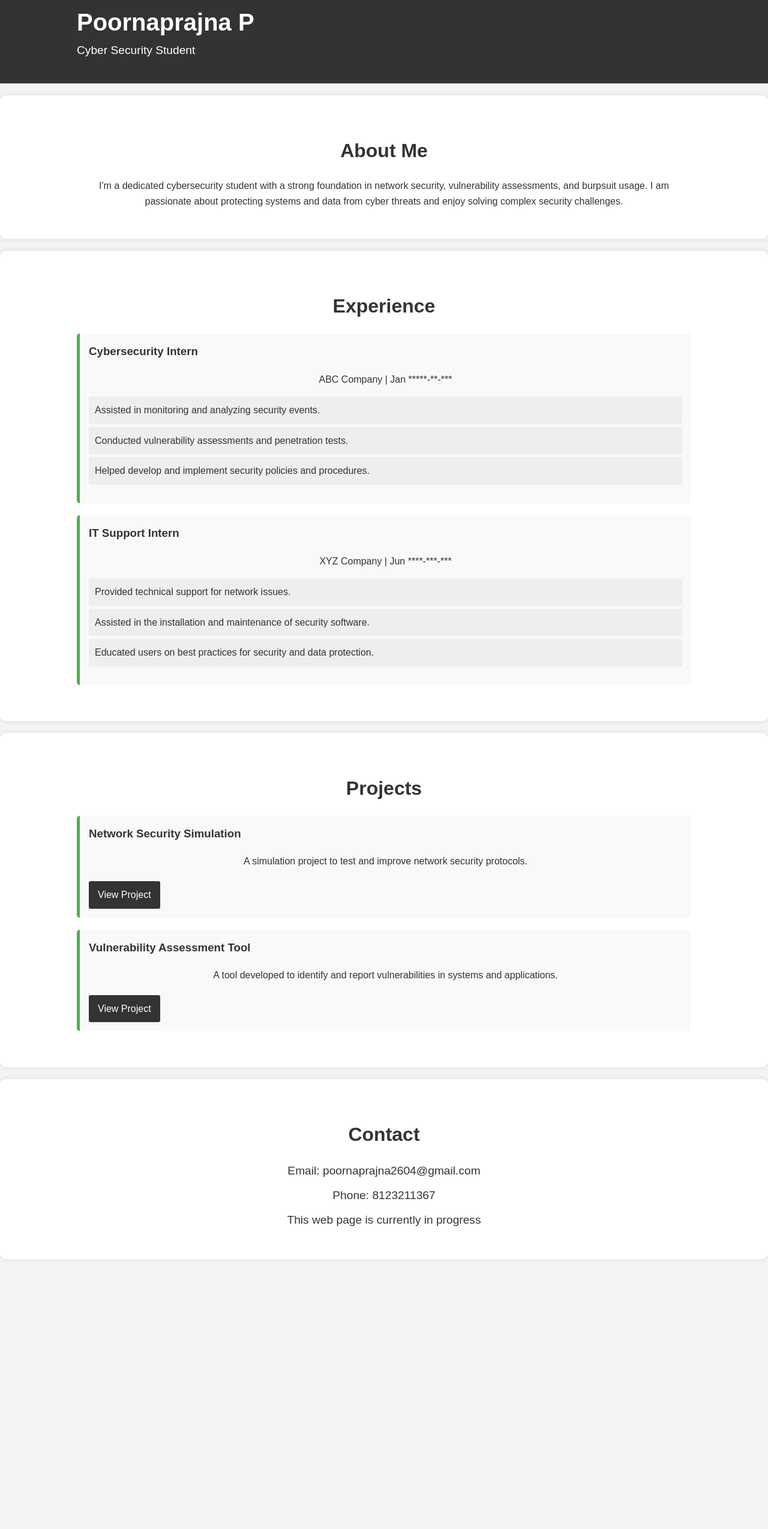
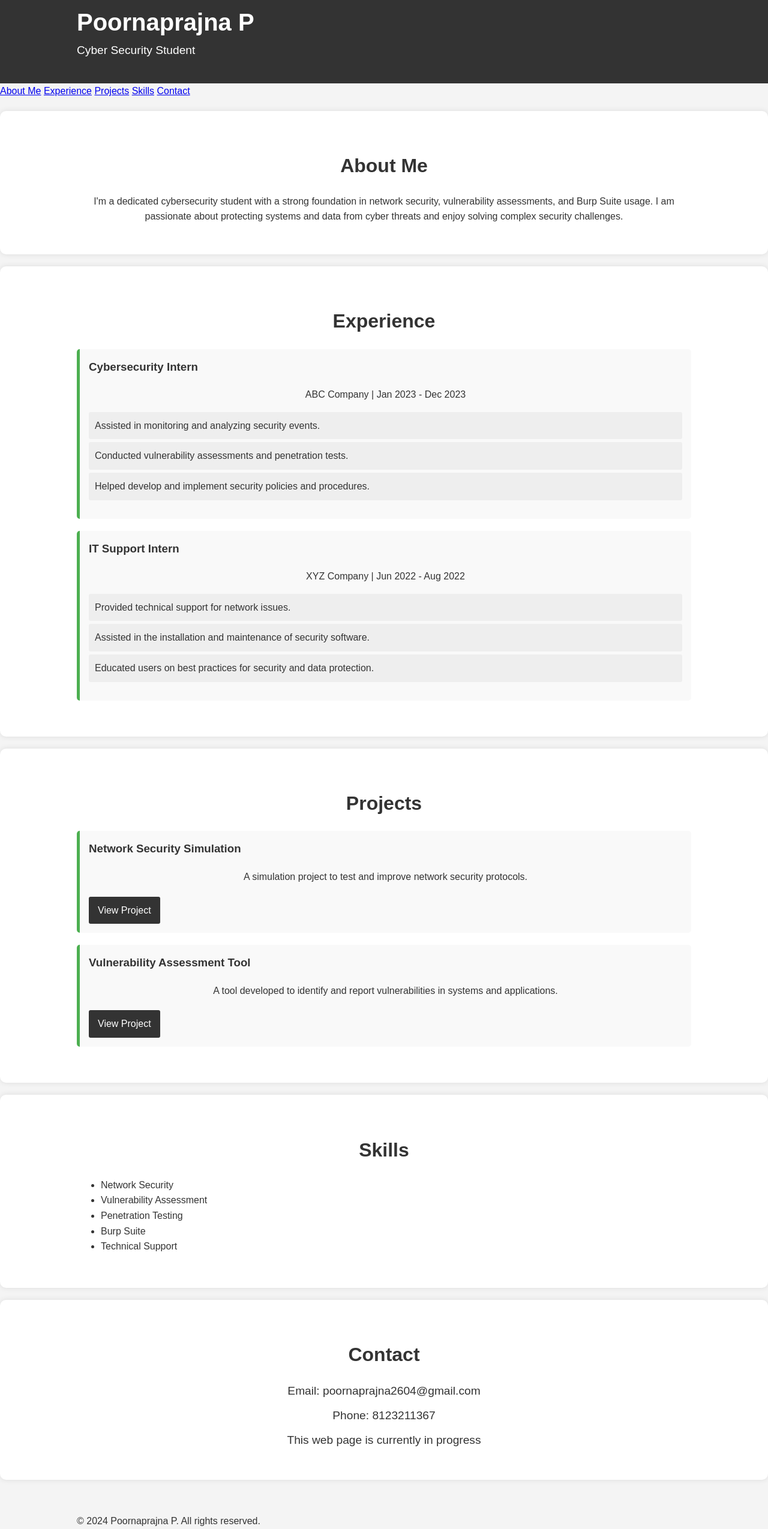
Before and after one commit to Poorna2604/Poorna2604.github.io, a plain HTML site: page index.html in a window 1280 px wide. Shown: the part 251-2800 px from the top of the page at 60% size. Before the commit the page ends 2370 px from the top, so only its background shows below. Drawn offline with Linux system fonts and the light colour scheme.

Commit message:
Update index.html

```diff
--- a/index.html
+++ b/index.html
@@ -16,18 +16,28 @@
             </div>
         </div>
     </header>
-    <section class="about">
+
+    <nav>
+        <a href="#about">About Me</a>
+        <a href="#experience">Experience</a>
+        <a href="#projects">Projects</a>
+        <a href="#skills">Skills</a>
+        <a href="#contact">Contact</a>
+    </nav>
+
+    <section id="about" class="about">
         <div class="container">
             <h2>About Me</h2>
-            <p>I'm a dedicated cybersecurity student with a strong foundation in network security, vulnerability assessments, and burpsuit usage. I am passionate about protecting systems and data from cyber threats and enjoy solving complex security challenges.</p>
+            <p>I'm a dedicated cybersecurity student with a strong foundation in network security, vulnerability assessments, and Burp Suite usage. I am passionate about protecting systems and data from cyber threats and enjoy solving complex security challenges.</p>
         </div>
     </section>
-    <section class="experience">
+
+    <section id="experience" class="experience">
         <div class="container">
             <h2>Experience</h2>
             <div class="job">
                 <h3>Cybersecurity Intern</h3>
-                <p>ABC Company | Jan  *****-**-***</p>
+                <p>ABC Company | Jan 2023 - Dec 2023</p>
                 <ul>
                     <li>Assisted in monitoring and analyzing security events.</li>
                     <li>Conducted vulnerability assessments and penetration tests.</li>
@@ -36,7 +46,7 @@
             </div>
             <div class="job">
                 <h3>IT Support Intern</h3>
-                <p>XYZ Company | Jun ****-***-***</p>
+                <p>XYZ Company | Jun 2022 - Aug 2022</p>
                 <ul>
                     <li>Provided technical support for network issues.</li>
                     <li>Assisted in the installation and maintenance of security software.</li>
@@ -45,7 +55,8 @@
             </div>
         </div>
     </section>
-    <section class="projects">
+
+    <section id="projects" class="projects">
         <div class="container">
             <h2>Projects</h2>
             <div class="project">
@@ -60,7 +71,21 @@
             </div>
         </div>
     </section>
-    <section class="contact">
+
+    <section id="skills" class="skills">
+        <div class="container">
+            <h2>Skills</h2>
+            <ul>
+                <li>Network Security</li>
+                <li>Vulnerability Assessment</li>
+                <li>Penetration Testing</li>
+                <li>Burp Suite</li>
+                <li>Technical Support</li>
+            </ul>
+        </div>
+    </section>
+
+    <section id="contact" class="contact">
         <div class="container">
             <h2>Contact</h2>
             <p>Email: poornaprajna2604@gmail.com</p>
@@ -69,6 +94,12 @@
         </div>
     </section>
 
+    <footer>
+        <div class="container">
+            <p>&copy; 2024 Poornaprajna P. All rights reserved.</p>
+        </div>
+    </footer>
+
     <script src="scripts.js"></script>
 </body>
 </html>
```
